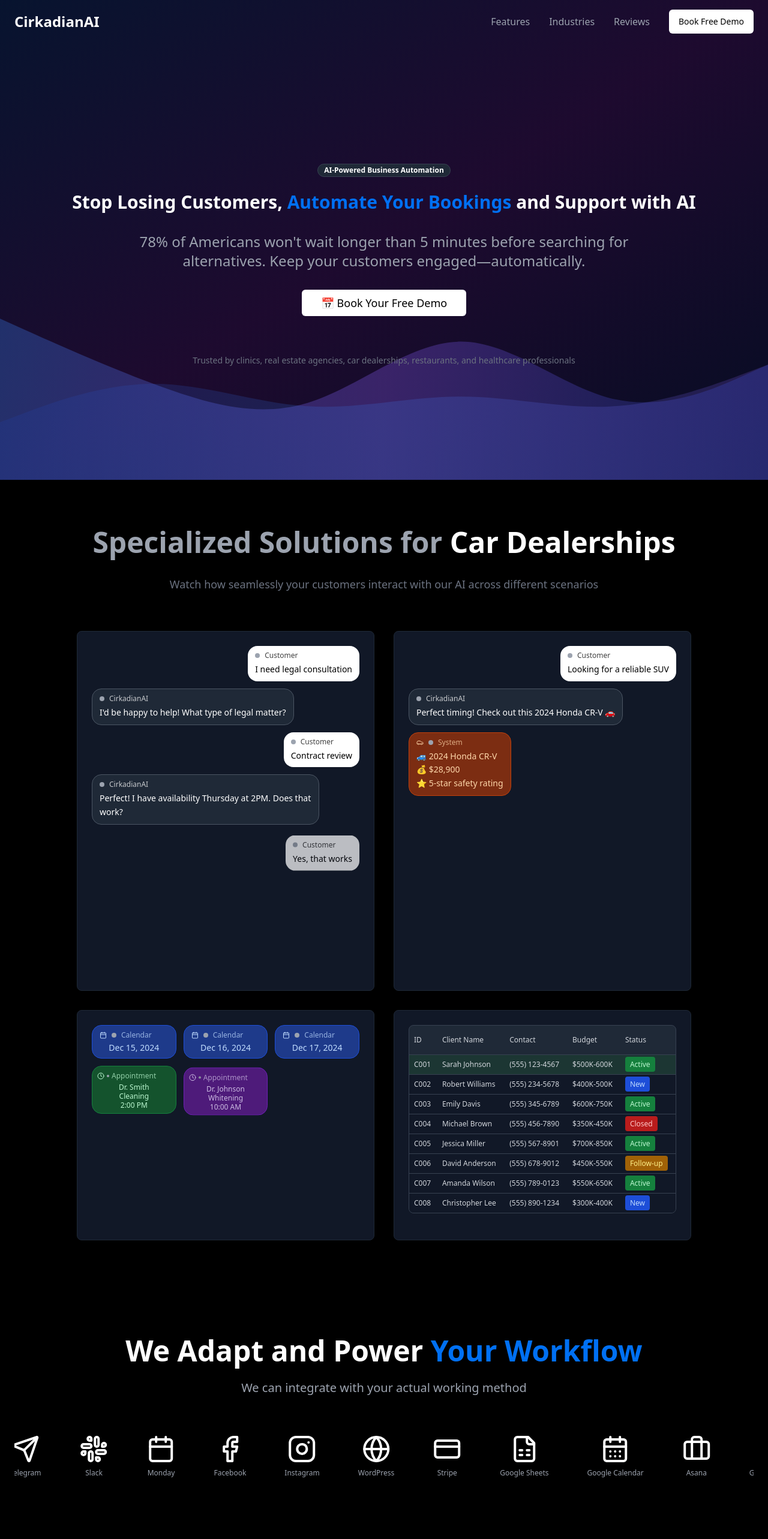
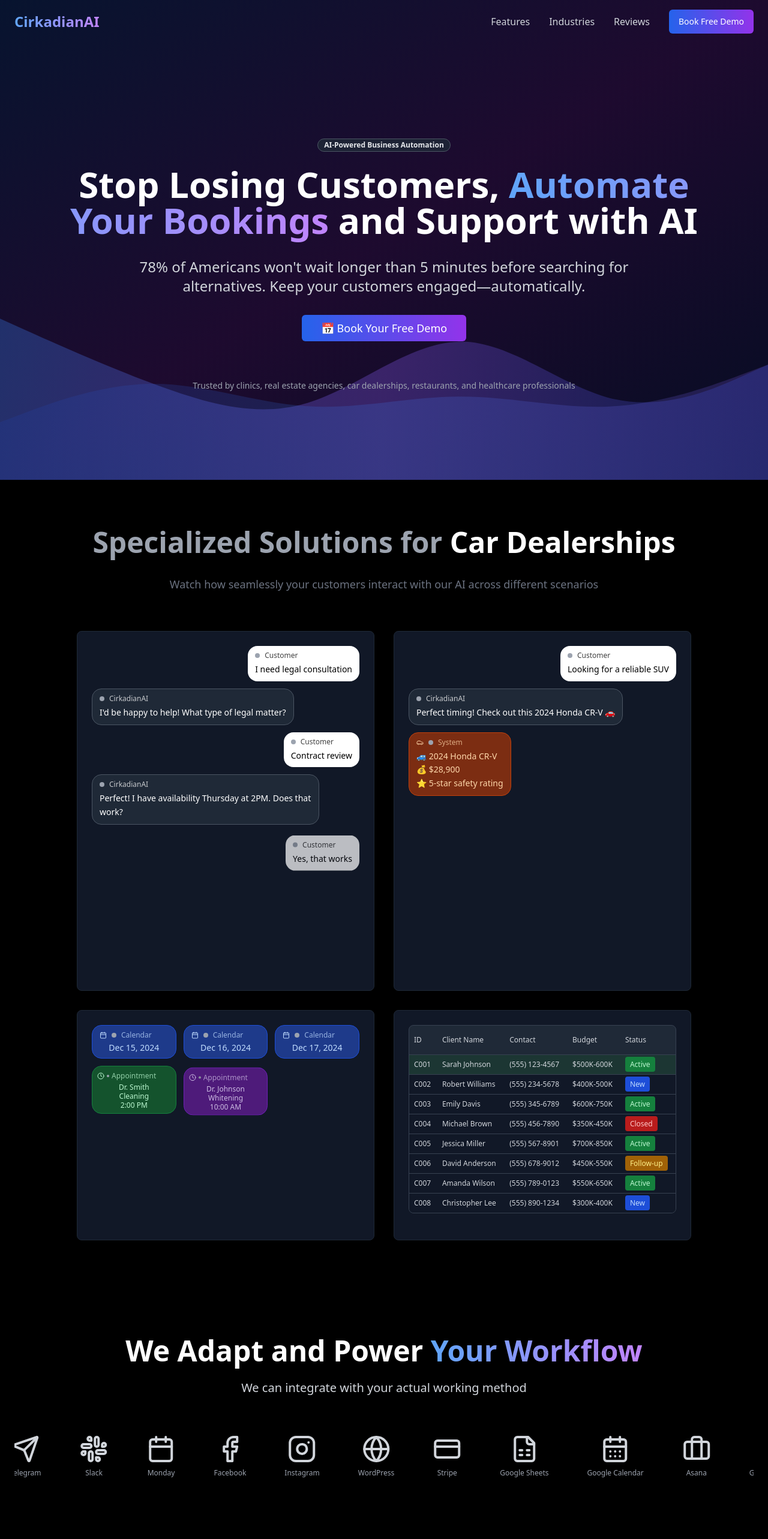
Before and after one commit to gerrybarria/cirkadian-ai-automate, a React (Vite) app: page / in a window 1280 px wide. Shown: the top 2566 px of the page at 60% size. Built offline with nearby package versions, Linux system fonts and the light colour scheme.

Commit message:
Fix: Improve color consistency in dark theme
Ensured consistent application of primary and secondary colors across the website, excluding the "Specialized Solution" section. Reviewed all sections for color harmony.

```diff
--- a/src/components/FeatureHighlights.tsx
+++ b/src/components/FeatureHighlights.tsx
@@ -41,11 +41,11 @@ export const FeatureHighlights = () => {
         <div className="text-center mb-16">
           <h2 className="text-3xl md:text-5xl font-bold mb-8 text-white">
             Powerful Features That{" "}
-            <span className="bg-gradient-to-r from-blue-400 to-green-400 bg-clip-text text-transparent">
+            <span className="bg-gradient-to-r from-blue-400 to-purple-400 bg-clip-text text-transparent">
               Drive Results
             </span>
           </h2>
-          <p className="text-xl text-gray-400 max-w-3xl mx-auto">
+          <p className="text-xl text-gray-300 max-w-3xl mx-auto">
             Our AI-powered automation platform transforms how you handle customer interactions
           </p>
         </div>
@@ -54,15 +54,15 @@ export const FeatureHighlights = () => {
           {features.map((feature, index) => (
             <div key={index} className="flex gap-4 group">
               <div className="flex-shrink-0">
-                <div className="w-8 h-8 rounded-lg bg-gradient-to-r from-purple-500 to-pink-500 flex items-center justify-center">
+                <div className="w-8 h-8 rounded-lg bg-gradient-to-r from-blue-600 to-purple-600 flex items-center justify-center">
                   <feature.icon className="h-4 w-4 text-white" />
                 </div>
               </div>
               <div className="flex-1">
-                <h3 className="text-lg font-semibold mb-2 text-white group-hover:text-purple-400 transition-colors">
+                <h3 className="text-lg font-semibold mb-2 text-white group-hover:text-blue-400 transition-colors">
                   {feature.title}
                 </h3>
-                <p className="text-gray-400 text-sm leading-relaxed">
+                <p className="text-gray-300 text-sm leading-relaxed">
                   {feature.description}
                 </p>
               </div>
--- a/src/components/Footer.tsx
+++ b/src/components/Footer.tsx
@@ -8,7 +8,7 @@ export const Footer = () => {
         <div className="text-center mb-12">
           <h2 className="text-3xl md:text-4xl font-bold mb-6 text-white">
             Ready to{" "}
-            <span className="bg-gradient-to-r from-blue-400 to-green-400 bg-clip-text text-transparent">
+            <span className="bg-gradient-to-r from-blue-400 to-purple-400 bg-clip-text text-transparent">
               Transform Your Business?
             </span>
           </h2>
@@ -17,7 +17,7 @@ export const Footer = () => {
           </p>
           <Button
             size="lg"
-            className="bg-gradient-to-r from-blue-600 to-green-600 hover:from-blue-700 hover:to-green-700 text-lg px-8 py-4 hover-scale text-white"
+            className="bg-gradient-to-r from-blue-600 to-purple-600 hover:from-blue-700 hover:to-purple-700 text-lg px-8 py-4 hover-scale text-white border-0"
             onClick={() => window.open('https://calendly.com', '_blank')}
           >
             📅 Book Your Free Demo Now
@@ -25,7 +25,7 @@ export const Footer = () => {
         </div>
 
         <div className="flex flex-col md:flex-row justify-between items-center pt-12 border-t border-gray-800">
-          <div className="text-2xl font-bold bg-gradient-to-r from-blue-400 to-green-400 bg-clip-text text-transparent mb-4 md:mb-0">
+          <div className="text-2xl font-bold bg-gradient-to-r from-blue-400 to-purple-400 bg-clip-text text-transparent mb-4 md:mb-0">
             CirkadianAI
           </div>
           <p className="text-gray-400 text-center">
--- a/src/components/HeroSection.tsx
+++ b/src/components/HeroSection.tsx
@@ -45,30 +45,30 @@ export const HeroSection = () => {
       </div>
 
       <div className="max-w-6xl mx-auto text-center relative z-10">
-        <Badge variant="secondary" className="mb-6 bg-gray-800 text-white border-gray-700">
+        <Badge variant="secondary" className="mb-6 bg-gray-800/80 text-gray-200 border-gray-600">
           AI-Powered Business Automation
         </Badge>
 
-        <h1 className="text-4xl font-bold mb-8 leading-tight animate-fade-in text-white md:text-3xl">
+        <h1 className="text-4xl font-bold mb-8 leading-tight animate-fade-in text-white md:text-6xl">
           Stop Losing Customers,{" "}
-          <span className="accent-primary">
+          <span className="bg-gradient-to-r from-blue-400 to-purple-400 bg-clip-text text-transparent">
             Automate Your Bookings
           </span>{" "}
           and Support with AI
         </h1>
 
-        <p className="text-xl md:text-2xl text-gray-400 mb-8 max-w-4xl mx-auto leading-relaxed animate-fade-in">
+        <p className="text-xl md:text-2xl text-gray-300 mb-8 max-w-4xl mx-auto leading-relaxed animate-fade-in">
           78% of Americans won't wait longer than 5 minutes before searching for alternatives.
           Keep your customers engaged—automatically.
         </p>
 
         <div className="flex flex-col sm:flex-row gap-4 justify-center items-center animate-fade-in">
-          <Button size="lg" className="bg-white text-black hover:bg-gray-200 text-lg px-8 py-4 hover-scale" onClick={() => window.open('https://calendly.com', '_blank')}>
+          <Button size="lg" className="bg-gradient-to-r from-blue-600 to-purple-600 hover:from-blue-700 hover:to-purple-700 text-white text-lg px-8 py-4 hover-scale border-0" onClick={() => window.open('https://calendly.com', '_blank')}>
             📅 Book Your Free Demo
           </Button>
         </div>
 
-        <div className="mt-16 text-sm text-gray-500">
+        <div className="mt-16 text-sm text-gray-400">
           <p>Trusted by clinics, real estate agencies, car dealerships, restaurants, and healthcare professionals</p>
         </div>
       </div>
--- a/src/components/IntegrationsSection.tsx
+++ b/src/components/IntegrationsSection.tsx
@@ -22,10 +22,10 @@ export const IntegrationsSection = () => {
       <div className="max-w-7xl mx-auto text-center">
         <h2 className="text-4xl md:text-5xl font-bold mb-6 text-white">
           We Adapt and Power{" "}
-          <span className="accent-primary">Your Workflow</span>
+          <span className="bg-gradient-to-r from-blue-400 to-purple-400 bg-clip-text text-transparent">Your Workflow</span>
         </h2>
 
-        <p className="text-xl text-gray-400 mb-16 max-w-2xl mx-auto">
+        <p className="text-xl text-gray-300 mb-16 max-w-2xl mx-auto">
           We can integrate with your actual working method
         </p>
 
@@ -37,7 +37,7 @@ export const IntegrationsSection = () => {
                 key={`first-${index}`}
                 className="flex-shrink-0 flex flex-col items-center space-y-2 hover:scale-110 transition-transform"
               >
-                <integration.icon className="w-12 h-12 text-white" />
+                <integration.icon className="w-12 h-12 text-gray-300 hover:text-blue-400 transition-colors" />
                 <span className="text-xs text-gray-400 font-medium">{integration.name}</span>
               </div>
             ))}
@@ -47,7 +47,7 @@ export const IntegrationsSection = () => {
                 key={`second-${index}`}
                 className="flex-shrink-0 flex flex-col items-center space-y-2 hover:scale-110 transition-transform"
               >
-                <integration.icon className="w-12 h-12 text-white" />
+                <integration.icon className="w-12 h-12 text-gray-300 hover:text-blue-400 transition-colors" />
                 <span className="text-xs text-gray-400 font-medium">{integration.name}</span>
               </div>
             ))}
--- a/src/components/Navigation.tsx
+++ b/src/components/Navigation.tsx
@@ -20,17 +20,17 @@ export const Navigation = () => {
       <div className="max-w-7xl mx-auto px-6 py-4">
         <div className="flex items-center justify-between">
           <div className="flex items-center space-x-2">
-            <div className="text-2xl font-bold text-white">
+            <div className="text-2xl font-bold bg-gradient-to-r from-blue-400 to-purple-400 bg-clip-text text-transparent">
               CirkadianAI
             </div>
           </div>
 
           <div className="hidden md:flex items-center space-x-8">
-            <a href="#features" className="text-gray-400 hover:text-white transition-colors">Features</a>
-            <a href="#industries" className="text-gray-400 hover:text-white transition-colors">Industries</a>
-            <a href="#testimonials" className="text-gray-400 hover:text-white transition-colors">Reviews</a>
+            <a href="#features" className="text-gray-300 hover:text-blue-400 transition-colors">Features</a>
+            <a href="#industries" className="text-gray-300 hover:text-blue-400 transition-colors">Industries</a>
+            <a href="#testimonials" className="text-gray-300 hover:text-blue-400 transition-colors">Reviews</a>
             <Button
-              className="bg-white text-black hover:bg-gray-200 hover-scale"
+              className="bg-gradient-to-r from-blue-600 to-purple-600 hover:from-blue-700 hover:to-purple-700 text-white hover-scale border-0"
               onClick={() => window.open('https://calendly.com', '_blank')}
             >
               Book Free Demo
--- a/src/components/TestimonialsSection.tsx
+++ b/src/components/TestimonialsSection.tsx
@@ -1,5 +1,7 @@
+
 import { Card, CardContent } from "@/components/ui/card";
 import { Star } from "lucide-react";
+
 const testimonials = [{
   name: "Dr. Sarah Johnson",
   company: "Johnson Medical Clinic",
@@ -25,38 +27,45 @@ const testimonials = [{
   rating: 5,
   image: "🚗"
 }];
+
 export const TestimonialsSection = () => {
-  return <section id="testimonials" className="py-20 px-6 bg-black">
+  return (
+    <section id="testimonials" className="py-20 px-6 bg-black">
       <div className="max-w-7xl mx-auto">
         <div className="text-center mb-16">
           <h2 className="text-3xl md:text-5xl font-bold mb-8 text-white">
             What Our Clients{" "}
-            <span className="accent-primary">
+            <span className="bg-gradient-to-r from-blue-400 to-purple-400 bg-clip-text text-transparent">
               Are Saying
             </span>
           </h2>
-          <p className="text-xl text-gray-600 max-w-3xl mx-auto">
+          <p className="text-xl text-gray-300 max-w-3xl mx-auto">
             Real results from real businesses across different industries
           </p>
         </div>
 
         <div className="grid md:grid-cols-2 lg:grid-cols-4 gap-8">
-          {testimonials.map((testimonial, index) => <Card key={index} className="bg-white border-gray-200 hover:border-gray-300 transition-all duration-300 group hover-scale">
+          {testimonials.map((testimonial, index) => (
+            <Card key={index} className="bg-gray-900 border-gray-700 hover:border-blue-500/50 transition-all duration-300 group hover-scale">
               <CardContent className="p-6">
                 <div className="flex items-center mb-4">
-                  {[...Array(testimonial.rating)].map((_, i) => <Star key={i} className="h-4 w-4 fill-yellow-400 text-yellow-400" />)}
+                  {[...Array(testimonial.rating)].map((_, i) => (
+                    <Star key={i} className="h-4 w-4 fill-yellow-400 text-yellow-400" />
+                  ))}
                 </div>
-                <p className="text-gray-600 mb-6 italic">"{testimonial.content}"</p>
+                <p className="text-gray-300 mb-6 italic">"{testimonial.content}"</p>
                 <div className="flex items-center gap-3">
                   <div className="text-2xl">{testimonial.image}</div>
                   <div>
-                    <p className="font-semibold text-black">{testimonial.name}</p>
-                    <p className="text-sm text-gray-500">{testimonial.company}</p>
+                    <p className="font-semibold text-white">{testimonial.name}</p>
+                    <p className="text-sm text-gray-400">{testimonial.company}</p>
                   </div>
                 </div>
               </CardContent>
-            </Card>)}
+            </Card>
+          ))}
         </div>
       </div>
-    </section>;
+    </section>
+  );
 };
```
